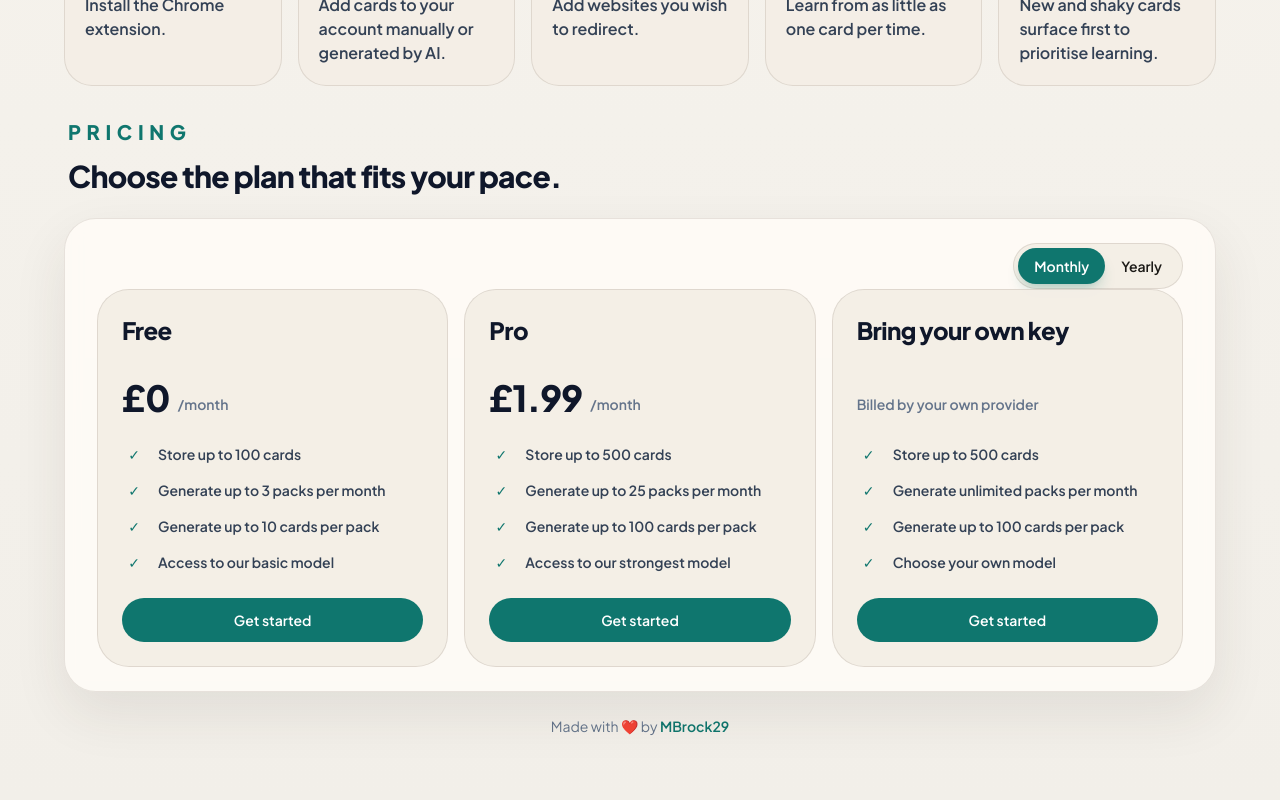
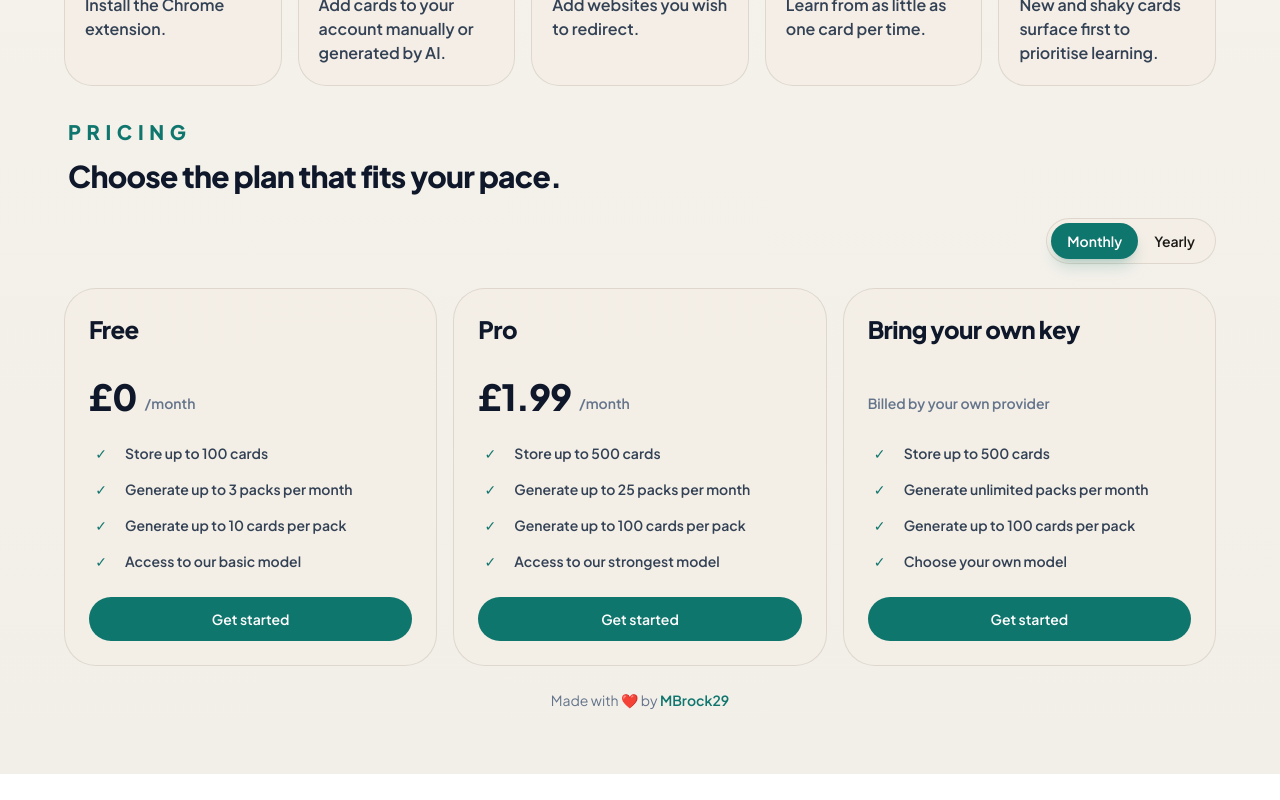
Before and after one commit to MBrock29/stop-procrastinating, a React (Vite) app: page / in a window 1280 px wide. Shown: the part 560-1360 px from the top of the page. After the commit the page ends 1334 px from the top, so only its background shows below. Built offline with nearby package versions, Linux system fonts and the light colour scheme; no server answers.

Commit message:
style: tighten landing pricing layout

```diff
--- a/src/views/AuthPage.tsx
+++ b/src/views/AuthPage.tsx
@@ -124,7 +124,7 @@ export function AuthPage() {
               Choose the plan that fits your pace.
             </h2>
           </div>
-          <div className='panel mt-6 overflow-hidden px-6 py-6 sm:px-8'>
+          <div className='mt-6 overflow-hidden'>
             <div className='flex justify-end'>
               <div className='soft-card inline-flex p-1'>
                 {(['monthly', 'yearly'] as BillingCadence[]).map((cadence) => (
@@ -144,7 +144,7 @@ export function AuthPage() {
                 ))}
               </div>
             </div>
-            <div className='grid gap-4 xl:grid-cols-3'>
+            <div className='mt-6 grid gap-4 xl:grid-cols-3'>
               {planCards.map((plan) => (
                 <article
                   key={plan.title}
```
